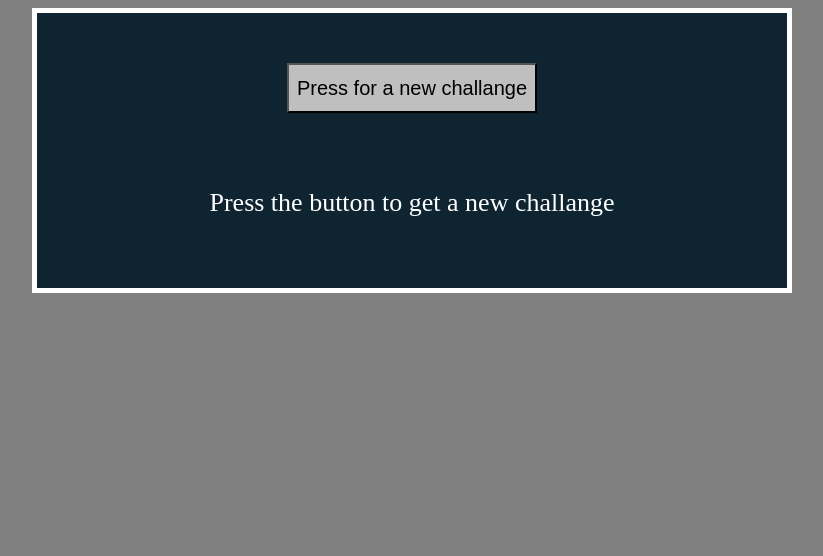
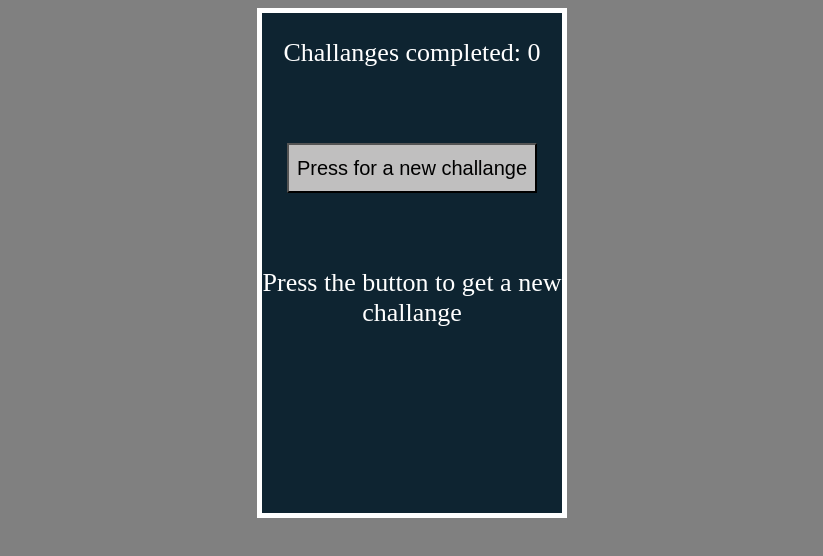
Before and after one commit to detago/detago.github.io, a plain HTML site: page index.html in a window 1280 px wide. Shown: the whole page, without its empty margins (228-1051 px from the left). Drawn offline with Linux system fonts and the light colour scheme.

Commit message:
counter added

```diff
--- a/index.html
+++ b/index.html
@@ -9,6 +9,7 @@
     </head>
     <body>
         <div id="container">
+            <div id="challenges_counter">Challanges completed: <a id="counter">0</a></div>
             <button id="btn">Press for a new challange</button>
             <div id="output">Press the button to get a new challange</div>
         </div>
--- a/main.js
+++ b/main.js
@@ -7,7 +7,11 @@ let challange =
         'Challange 3',
     ];
 
+var counter = 0;
+
 btn.addEventListener('click', function(){
     var randomChallange = challange[Math.floor(Math.random() * challange.length)]
     output.innerHTML = randomChallange;
+    counter += 1;
+    document.getElementById("counter").innerHTML = counter;
 })
--- a/style.css
+++ b/style.css
@@ -5,8 +5,8 @@ body {
 #container {
     background-color: #0E2431;
     border: 5px solid #ffffff;
-    height: 275px;
-    width: 750px;
+    height: 500px;
+    width: 300px;
     margin: 0 auto;
     text-align: center;
 }
@@ -24,3 +24,9 @@ body {
     font-size: 26px;
     color: white;
 }
+
+#challenges_counter {
+    margin: 25px auto;
+    font-size: 26px;
+    color: white;
+}
```
